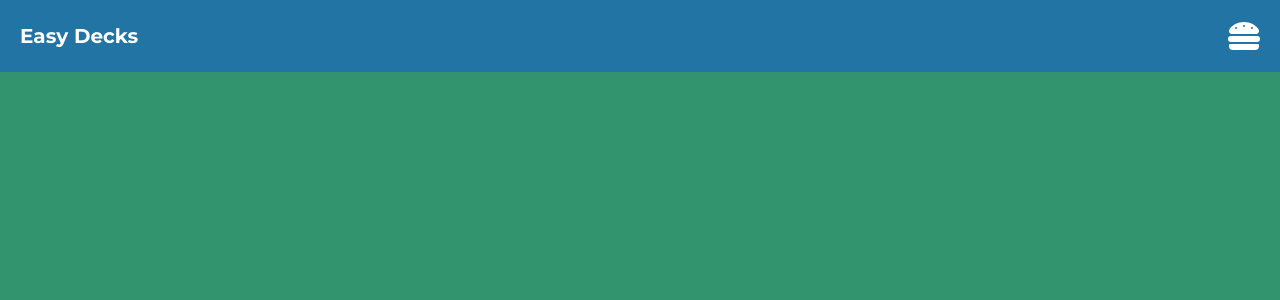
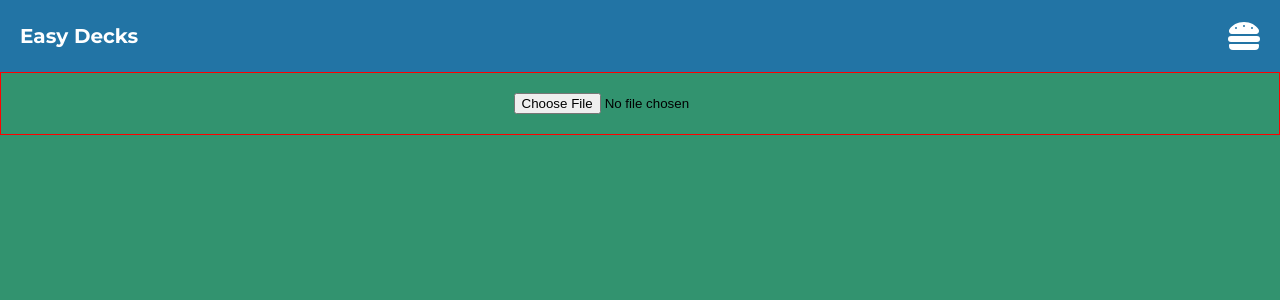
Before and after one commit to sickdyd/easy-decks, a Next.js app: page /add-deck in a window 1280 px wide. Shown: the top 300 px of the page. Built offline with nearby package versions, Linux system fonts and the light colour scheme.

Commit message:
Add basic csv uploader

```diff
--- a/components/decks/DeckList.tsx
+++ b/components/decks/DeckList.tsx
@@ -14,11 +14,12 @@ const DeckCover = styled.a`
   align-items: center;
   height: 150px;
   width: 100px;
-  background-color: var(--amber);
+  background-color: var(--white);
   color: var(--paradise-pink);
   font-size: 1.5rem;
   padding: 1rem;
   border-radius: 10px;
+  border: 4px dashed var(--paradise-pink);
 `
 
 export function DeckList({ decks }: { decks: IDeck[] }) {
--- a/decks/dummyDecks.ts
+++ b/decks/dummyDecks.ts
@@ -44,4 +44,4 @@ const dummyDeck: IDeck = {
   ]
 } as IDeck
 
-export const dummyDecks = [dummyDeck, dummyDeck, dummyDeck] as IDeck[]
+export const dummyDecks: IDeck[] = [dummyDeck, dummyDeck]
--- a/pages/add-deck.tsx
+++ b/pages/add-deck.tsx
@@ -1,11 +1,30 @@
 import type { NextPage } from 'next'
 import styled from '@emotion/styled'
 import { Container } from '@src/components/shared/Container'
+import { ChangeEvent } from 'react'
 
-export const Wrapper = styled(Container)``
+export const Wrapper = styled(Container)`
+  border: 1px solid red;
+`
 
 const AddDeck: NextPage = () => {
-  return <Wrapper></Wrapper>
+  const onFileChange = (event: ChangeEvent) => {
+    const target = event.target as HTMLInputElement
+    const files = target.files as FileList
+    const reader = new FileReader()
+
+    reader.readAsText(files[0])
+
+    reader.onload = (event) => {
+      console.log(event?.target?.result)
+    }
+  }
+
+  return (
+    <Wrapper>
+      <input type="file" accept=".csv" onChange={onFileChange} />
+    </Wrapper>
+  )
 }
 
 export default AddDeck
--- a/pages/index.tsx
+++ b/pages/index.tsx
@@ -1,8 +1,8 @@
 import type { NextPage } from 'next'
 import { DeckList } from '@src/components/decks/DeckList'
-import { dummyDecks } from '@src/decks/dummyDecks'
 import styled from '@emotion/styled'
 import { Container } from '@src/components/shared/Container'
+import { dummyDecks } from '@src/decks/dummyDecks'
 
 export const Wrapper = styled(Container)``
 
--- a/redux/slices/deckSlice.ts
+++ b/redux/slices/deckSlice.ts
@@ -1,10 +1,10 @@
 import { createSlice, PayloadAction, current } from '@reduxjs/toolkit'
 import { dummyDecks } from '@src/decks/dummyDecks'
-import type { RootState } from '@src/redux/store'
+import { RootState } from '@src/redux/store'
 
-export const MIN_CORRECT_GUESSES = 5
+export const MIN_CORRECT_GUESSES = 1
 
-const getCardIndexByChance = (state: IDeck) => {
+export const getCardIndexByChance = (state: IDeck) => {
   let newCardIndex = state.lastCardIndex
 
   const uncompletedCards = state.cards.filter(({ chances }) => chances > 0)
--- a/types/deck.d.ts
+++ b/types/deck.d.ts
@@ -1,3 +1,5 @@
+type IDecks = IDeck[]
+
 interface IDeck {
   id: string
   cardIndex: number
```
Also changed, not shown: components/decks/Deck.tsx (+10 -5 lines), pages/play-deck/[id].tsx (+4 -4 lines).
